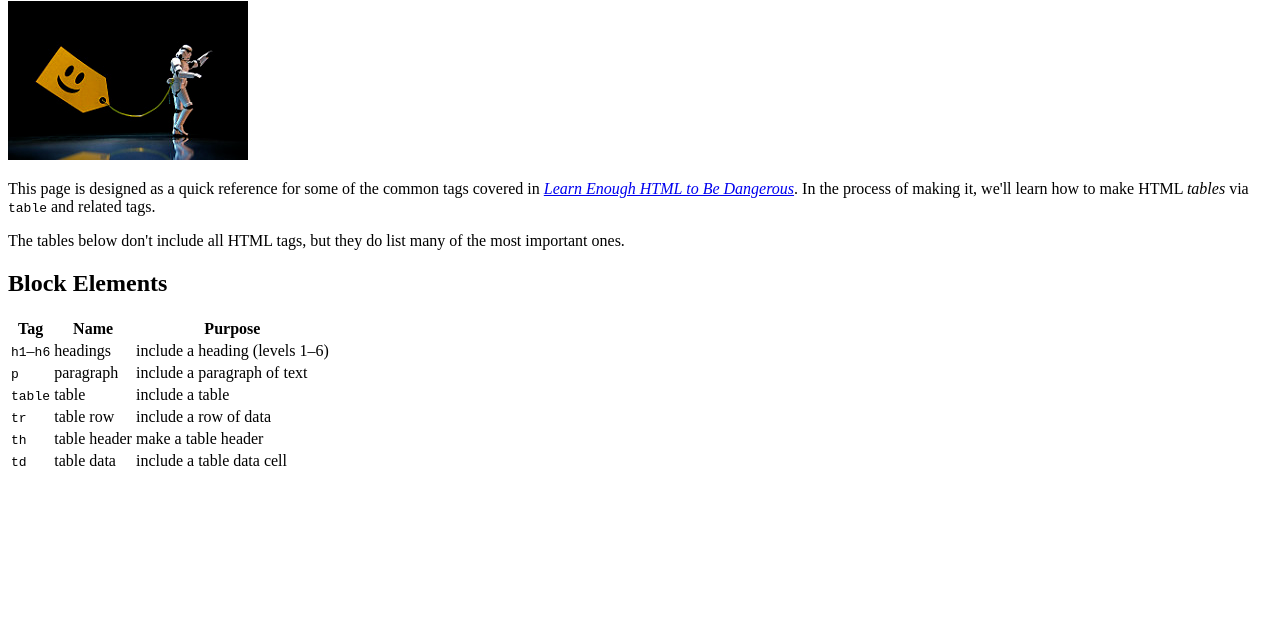
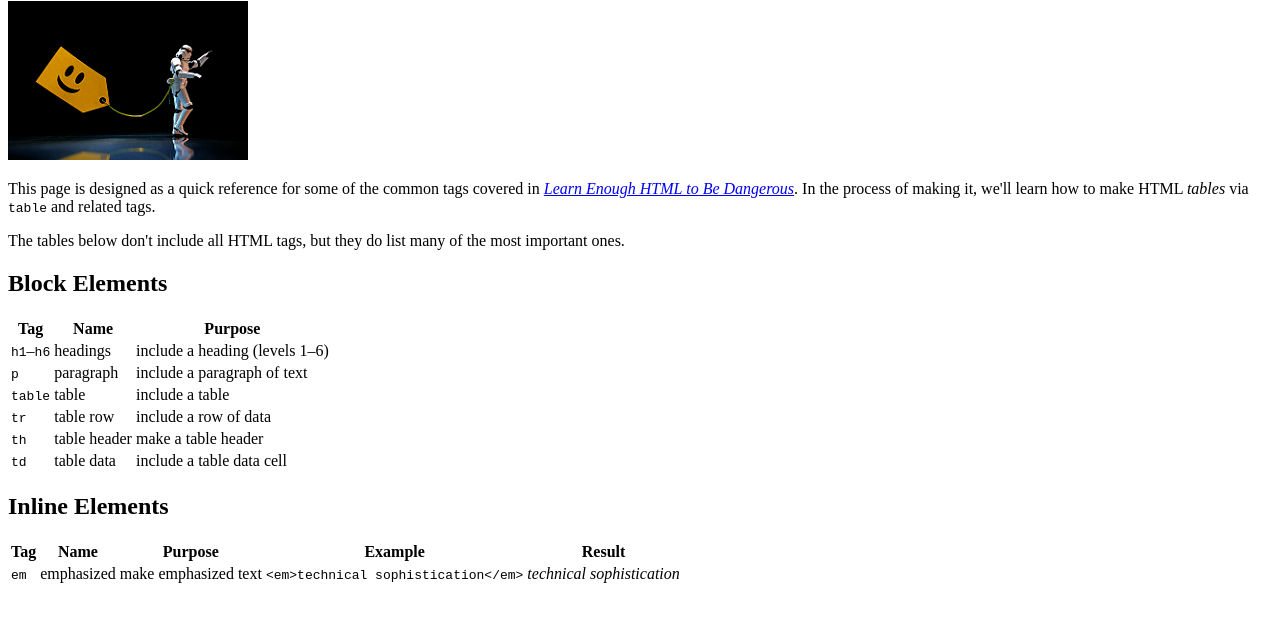
Before and after one commit to Michael-021/sample_website, a plain HTML site: page tags.html in a window 1280 px wide. Shown: the part 79-700 px from the top of the page. Drawn offline with Linux system fonts and the light colour scheme.

Commit message:
Add table for inline elements

```diff
--- a/tags.html
+++ b/tags.html
@@ -74,6 +74,26 @@
                 <td>include a table data cell</td>
             </tr>
         </table>
+
+        <h2>Inline Elements</h2>
+        <table>
+            <tr>
+                <th>Tag</th>
+                <th>Name</th>
+                <th>Purpose</th>
+                <th>Example</th>
+                <th>Result</th>
+            </tr>
+
+            <tr>
+                <td><code>em</code></td>
+                <td>emphasized</td>
+                <td>make emphasized text</td>
+                <td><code>&lt;em&gt;technical sophistication&lt;/em&gt;</code></td>
+                <td><em>technical sophistication</em></td>
+            </tr>
+        </table>
+
     </div>
 </body>
 </html>
```
